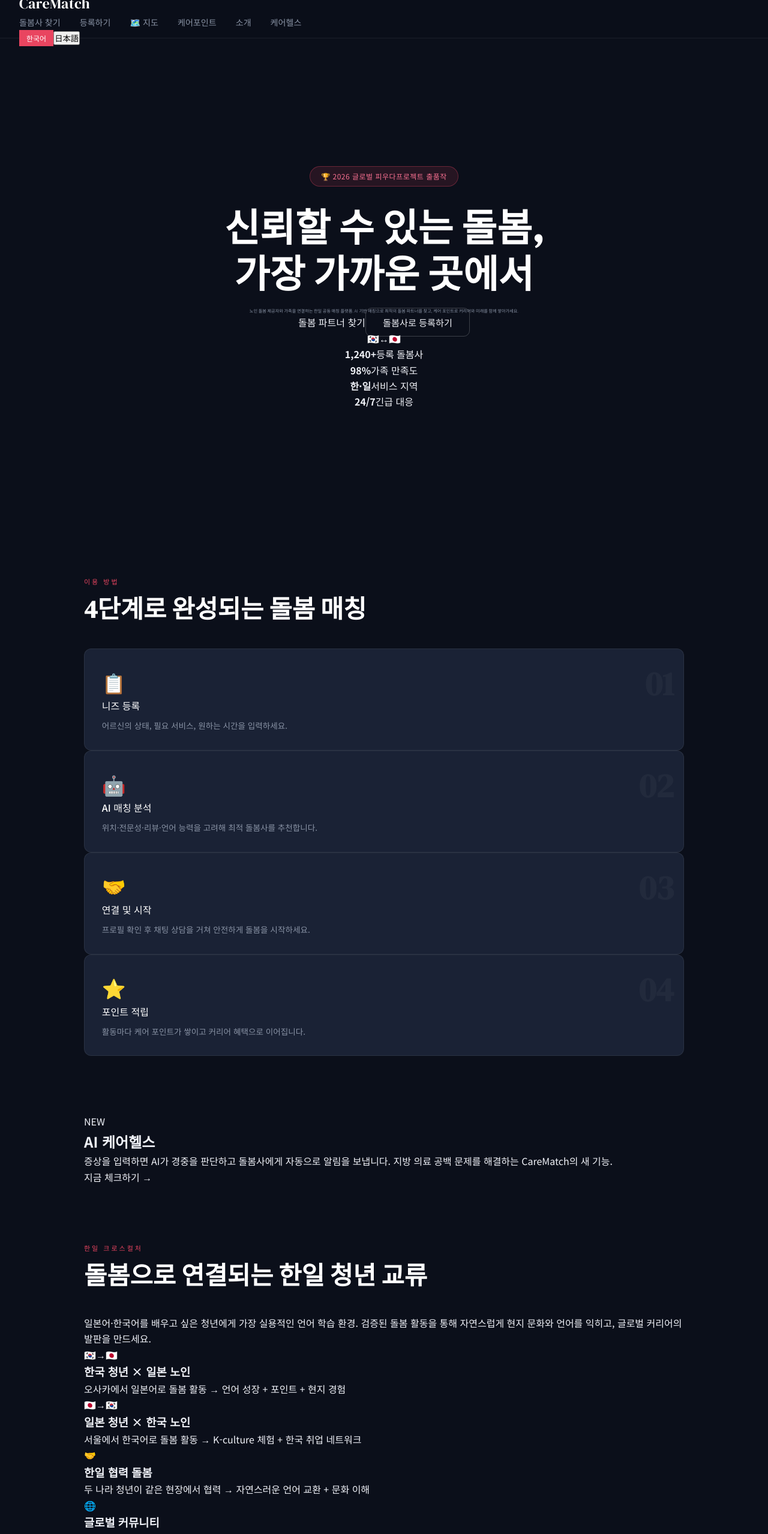
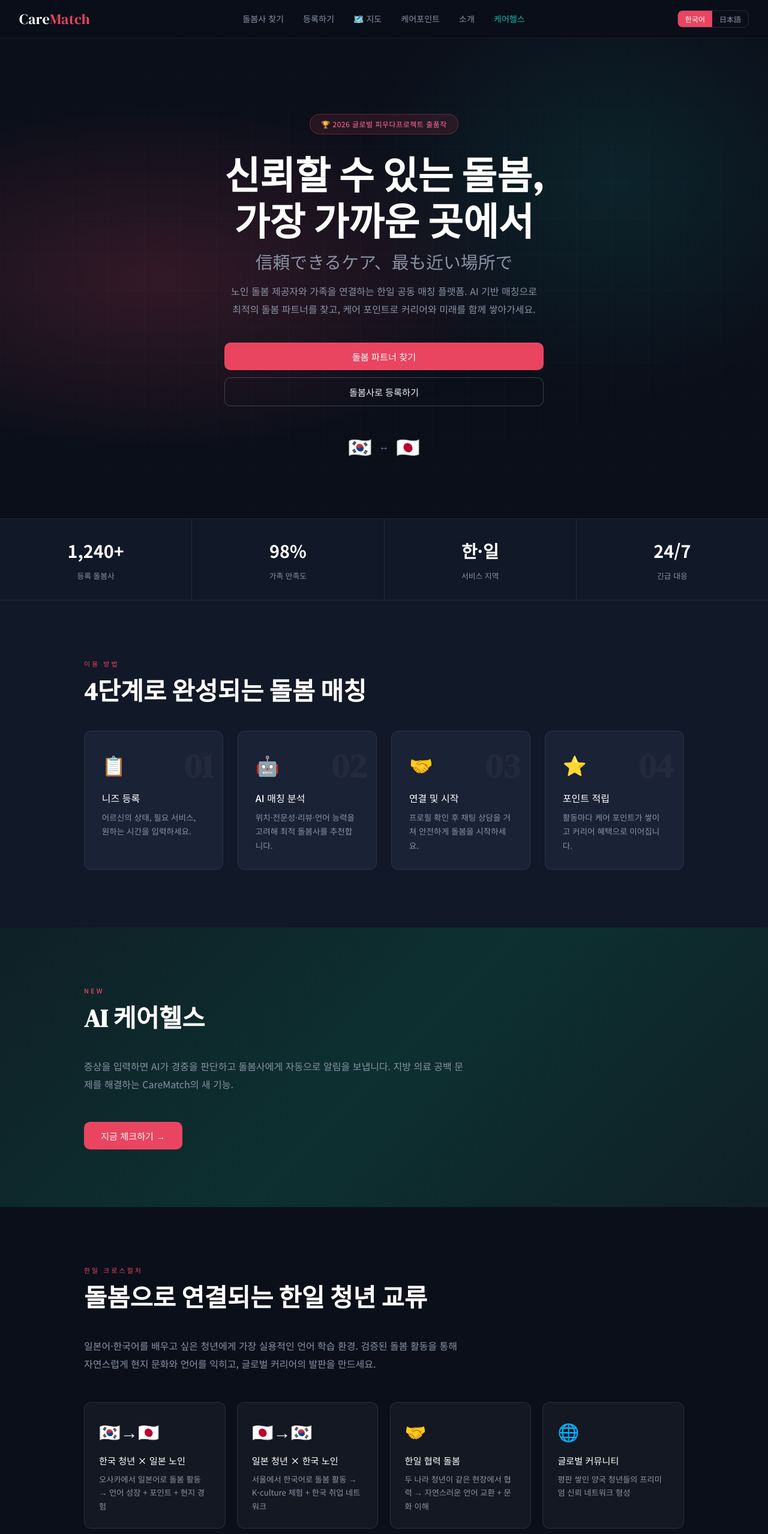
Before and after one commit to kentkim0326/CareMatch, a Next.js app: page / in a window 1280 px wide. Shown: the top 2557 px of the page at 60% size. Built offline with nearby package versions, Linux system fonts and the light colour scheme.

Commit message:
Update page.tsx

```diff
--- a/app/page.tsx
+++ b/app/page.tsx
@@ -7,87 +7,119 @@
 
 export default function Home() {
   const [lang, setLang] = useState<Lang>('ko');
+  const [menuOpen, setMenuOpen] = useState(false);
 
   return (
-    <div className={styles.wrapper}>
-      {/* ── 네비게이션 ── */}
+    <div className={`${styles.root} ${lang === 'ja' ? styles.rootJa : ''}`}>
+
+      {/* ── NAV ── */}
       <nav className={styles.nav}>
-        <div className={styles.navInner}>
-          <a href="/" className={styles.logo}>CareMatch</a>
-          <div className={styles.navLinks}>
-            <a href="#">{lang === 'ko' ? '돌봄사 찾기' : '介護士を探す'}</a>
-            <a href="#">{lang === 'ko' ? '등록하기' : '登録する'}</a>
-            <a href="#">🗺️ {lang === 'ko' ? '지도' : '地図'}</a>
-            <a href="#">{lang === 'ko' ? '케어포인트' : 'ケアポイント'}</a>
-            <a href="#">{lang === 'ko' ? '소개' : '紹介'}</a>
-            <a href="/health" className={styles.navHealth}>
+        <a href="/" className={styles.logo}>Care<span>Match</span></a>
+        <div className={`${styles.navLinks} ${menuOpen ? styles.navOpen : ''}`}>
+          <a href="#">{lang === 'ko' ? '돌봄사 찾기'  : '介護士を探す'}</a>
+          <a href="#">{lang === 'ko' ? '등록하기'     : '登録する'}</a>
+          <a href="#">{lang === 'ko' ? '🗺️ 지도'      : '🗺️ 地図'}</a>
+          <a href="#">{lang === 'ko' ? '케어포인트'   : 'ケアポイント'}</a>
+          <a href="#">{lang === 'ko' ? '소개'         : '紹介'}</a>
+          <a href="/health" style={{color:'#14b8a6', fontWeight:500}}>
             {lang === 'ko' ? '케어헬스' : 'ケアヘルス'}
           </a>
         </div>
-          <div className={styles.langToggle}>
+        <div className={styles.navRight}>
+          <div className={styles.langSwitch}>
             <button
-              className={lang === 'ko' ? styles.langOn : ''}
+              className={lang === 'ko' ? styles.langOn : styles.langOff}
               onClick={() => setLang('ko')}
             >한국어</button>
             <button
-              className={lang === 'ja' ? styles.langOn : ''}
+              className={lang === 'ja' ? styles.langOn : styles.langOff}
               onClick={() => setLang('ja')}
             >日本語</button>
           </div>
+          <button className={styles.hamburger} onClick={() => setMenuOpen(o => !o)}>
+            <span /><span /><span />
+          </button>
         </div>
       </nav>
 
-      {/* ── 히어로 ── */}
+      {/* ── HERO ── */}
       <section className={styles.hero}>
+        <div className={styles.heroBg} />
+        <div className={styles.heroGrid} />
         <div className={styles.heroInner}>
-          <div className={styles.badge}>🏆 {lang === 'ko' ? '2026 글로벌 피우다프로젝트 출품작' : '2026 グローバルピウダプロジェクト出品作'}</div>
+          <div className={styles.badge}>
+            🏆 {lang === 'ko' ? '2026 글로벌 피우다프로젝트 출품작' : '2026 グローバルピウダプロジェクト出品作'}
+          </div>
           <h1 className={styles.heroTitle}>
-            {lang === 'ko'
-              ? <>신뢰할 수 있는 돌봄,<br />가장 가까운 곳에서</>
-              : <>信頼できるケア、<br />最も近い場所で</>}
+            {lang === 'ko' ? '신뢰할 수 있는 돌봄,' : '信頼できるケア、'}<br />
+            {lang === 'ko' ? '가장 가까운 곳에서' : '最も近い場所で'}
+            <span className={styles.heroSub}>
+              {lang === 'ko' ? '信頼できるケア、最も近い場所で' : '신뢰할 수 있는 돌봄, 가장 가까운 곳에서'}
+            </span>
           </h1>
-          <p className={styles.heroSub}>
+          <p className={styles.heroDesc}>
             {lang === 'ko'
               ? '노인 돌봄 제공자와 가족을 연결하는 한일 공동 매칭 플랫폼.\nAI 기반 매칭으로 최적의 돌봄 파트너를 찾고,\n케어 포인트로 커리어와 미래를 함께 쌓아가세요.'
               : '高齢者介護プロバイダーと家族をつなぐ日韓共同マッチングプラットフォーム。\nAIマッチングで最適なケアパートナーを見つけ、\nケアポイントでキャリアと未来を一緒に築きましょう。'}
           </p>
-          <div className={styles.heroBtns}>
-            <a href="#" className={styles.btnBlue}>
+          <div className={styles.heroCtaRow}>
+            <button className={styles.btnPrimary}>
               {lang === 'ko' ? '돌봄 파트너 찾기' : '介護パートナーを探す'}
-            </a>
-            <a href="#" className={styles.btnOutline}>
+            </button>
+            <button className={styles.btnOutline}>
               {lang === 'ko' ? '돌봄사로 등록하기' : '介護士として登録する'}
-            </a>
+            </button>
           </div>
-          <div className={styles.heroFlag}>🇰🇷↔🇯🇵</div>
-          <div className={styles.stats}>
-            <div className={styles.stat}><strong>1,240+</strong><span>{lang === 'ko' ? '등록 돌봄사' : '登録介護士'}</span></div>
-            <div className={styles.stat}><strong>98%</strong><span>{lang === 'ko' ? '가족 만족도' : 'ご家族満足度'}</span></div>
-            <div className={styles.stat}><strong>{lang === 'ko' ? '한·일' : '韓·日'}</strong><span>{lang === 'ko' ? '서비스 지역' : 'サービスエリア'}</span></div>
-            <div className={styles.stat}><strong>24/7</strong><span>{lang === 'ko' ? '긴급 대응' : '緊急対応'}</span></div>
+          <div className={styles.heroFlags}>
+            <span>🇰🇷</span>
+            <span className={styles.flagDivider}>↔</span>
+            <span>🇯🇵</span>
           </div>
         </div>
       </section>
 
-      {/* ── 이용 방법 ── */}
-      <section className={styles.section}>
+      {/* ── STATS ── */}
+      <div className={styles.statsBar}>
+        {[
+          { val: '1,240+', label: lang === 'ko' ? '등록 돌봄사'   : '登録介護士' },
+          { val: '98%',    label: lang === 'ko' ? '가족 만족도'   : 'ご家族満足度' },
+          { val: lang === 'ko' ? '한·일' : '韓·日', label: lang === 'ko' ? '서비스 지역' : 'サービスエリア' },
+          { val: '24/7',   label: lang === 'ko' ? '긴급 대응'     : '緊急対応' },
+        ].map(s => (
+          <div key={s.label} className={styles.statItem}>
+            <strong>{s.val}</strong>
+            <span>{s.label}</span>
+          </div>
+        ))}
+      </div>
+
+      {/* ── HOW IT WORKS ── */}
+      <section className={`${styles.section} ${styles.sectionDark}`}>
         <div className={styles.sectionInner}>
           <p className={styles.sectionLabel}>{lang === 'ko' ? '이용 방법' : 'ご利用方法'}</p>
           <h2 className={styles.sectionTitle}>
             {lang === 'ko' ? '4단계로 완성되는 돌봄 매칭' : '4ステップで完成する介護マッチング'}
           </h2>
-          <div className={styles.steps}>
+          <div className={styles.stepsGrid}>
             {[
-              { num: '01', icon: '📋', ko: '니즈 등록', ja: 'ニーズ登録', koDesc: '어르신의 상태, 필요 서비스, 원하는 시간을 입력하세요.', jaDesc: 'ご高齢の方の状態、必要なサービス、希望時間を入力してください。' },
-              { num: '02', icon: '🤖', ko: 'AI 매칭 분석', ja: 'AIマッチング分析', koDesc: '위치·전문성·리뷰·언어 능력을 고려해 최적 돌봄사를 추천합니다.', jaDesc: '位置・専門性・レビュー・語学力を考慮して最適な介護士を推薦します。' },
-              { num: '03', icon: '🤝', ko: '연결 및 시작', ja: '接続と開始', koDesc: '프로필 확인 후 채팅 상담을 거쳐 안전하게 돌봄을 시작하세요.', jaDesc: 'プロフィール確認後、チャット相談を経て安全にケアを開始してください。' },
-              { num: '04', icon: '⭐', ko: '포인트 적립', ja: 'ポイント積立', koDesc: '활동마다 케어 포인트가 쌓이고 커리어 혜택으로 이어집니다.', jaDesc: '活動ごとにケアポイントが貯まり、キャリア特典につながります。' },
+              { num:'01', icon:'📋', ko:'니즈 등록', ja:'ニーズ登録',
+                koD:'어르신의 상태, 필요 서비스, 원하는 시간을 입력하세요.',
+                jaD:'ご高齢の方の状態、必要なサービス、希望時間を入力してください。' },
+              { num:'02', icon:'🤖', ko:'AI 매칭 분석', ja:'AIマッチング分析',
+                koD:'위치·전문성·리뷰·언어 능력을 고려해 최적 돌봄사를 추천합니다.',
+                jaD:'位置・専門性・レビュー・語学力を考慮して最適な介護士を推薦します。' },
+              { num:'03', icon:'🤝', ko:'연결 및 시작', ja:'接続と開始',
+                koD:'프로필 확인 후 채팅 상담을 거쳐 안전하게 돌봄을 시작하세요.',
+                jaD:'プロフィール確認後、チャット相談を経て安全にケアを開始してください。' },
+              { num:'04', icon:'⭐', ko:'포인트 적립', ja:'ポイント積立',
+                koD:'활동마다 케어 포인트가 쌓이고 커리어 혜택으로 이어집니다.',
+                jaD:'活動ごとにケアポイントが貯まり、キャリア特典につながります。' },
             ].map(s => (
               <div key={s.num} className={styles.stepCard}>
                 <span className={styles.stepNum}>{s.num}</span>
-                <span className={styles.stepIcon}>{s.icon}</span>
+                <div className={styles.stepIcon}>{s.icon}</div>
                 <h3>{lang === 'ko' ? s.ko : s.ja}</h3>
-                <p>{lang === 'ko' ? s.koDesc : s.jaDesc}</p>
+                <p>{lang === 'ko' ? s.koD : s.jaD}</p>
               </div>
             ))}
           </div>
@@ -95,69 +127,78 @@
       </section>
 
       {/* ── AI 케어헬스 배너 ── */}
-      <section className={styles.healthBanner}>
+      <section className={`${styles.section} ${styles.sectionTeal}`}>
         <div className={styles.sectionInner}>
-          <div className={styles.healthBannerInner}>
-            <div>
-              <p className={styles.healthBannerLabel}>NEW</p>
-              <h2 className={styles.healthBannerTitle}>
+          <p className={styles.sectionLabel}>NEW</p>
+          <h2 className={styles.sectionTitleWhite}>
             {lang === 'ko' ? 'AI 케어헬스' : 'AIケアヘルス'}
           </h2>
-              <p className={styles.healthBannerDesc}>
+          <p className={styles.crossDesc}>
             {lang === 'ko'
               ? '증상을 입력하면 AI가 경중을 판단하고 돌봄사에게 자동으로 알림을 보냅니다. 지방 의료 공백 문제를 해결하는 CareMatch의 새 기능.'
               : '症状を入力するとAIが重症度を判断し、介護士に自動通知します。地方の医療空白問題を解決するCareMatchの新機能。'}
           </p>
-            </div>
-            <a href="/health" className={styles.btnBlue}>
+          <div className={styles.btnRow}>
+            <a href="/health">
+              <button className={styles.btnPrimary}>
                 {lang === 'ko' ? '지금 체크하기 →' : '今すぐチェック →'}
+              </button>
             </a>
+            <div style={{flex:1}} />
           </div>
         </div>
       </section>
 
-      {/* ── 크로스컬처 ── */}
+      {/* ── CROSS CULTURE ── */}
       <section className={styles.section}>
         <div className={styles.sectionInner}>
           <p className={styles.sectionLabel}>{lang === 'ko' ? '한일 크로스컬처' : '日韓クロスカルチャー'}</p>
           <h2 className={styles.sectionTitle}>
             {lang === 'ko' ? '돌봄으로 연결되는 한일 청년 교류' : '介護でつながる日韓青年交流'}
           </h2>
-          <p className={styles.sectionDesc}>
+          <p className={styles.crossDesc}>
             {lang === 'ko'
               ? '일본어·한국어를 배우고 싶은 청년에게 가장 실용적인 언어 학습 환경. 검증된 돌봄 활동을 통해 자연스럽게 현지 문화와 언어를 익히고, 글로벌 커리어의 발판을 만드세요.'
               : '日本語・韓国語を学びたい若者に最も実用的な語学学習環境。認定された介護活動を通じて自然に現地の文化と言語を身につけ、グローバルキャリアの足掛かりを作りましょう。'}
           </p>
-          <div className={styles.crossGrid}>
+          <div className={styles.scenarioGrid}>
             {[
-              { flag: '🇰🇷→🇯🇵', ko: '한국 청년 × 일본 노인', ja: '韓国の若者 × 日本の高齢者', koDesc: '오사카에서 일본어로 돌봄 활동 → 언어 성장 + 포인트 + 현지 경험', jaDesc: '大阪で日本語で介護活動 → 言語成長 + ポイント + 現地経験' },
-              { flag: '🇯🇵→🇰🇷', ko: '일본 청년 × 한국 노인', ja: '日本の若者 × 韓国の高齢者', koDesc: '서울에서 한국어로 돌봄 활동 → K-culture 체험 + 한국 취업 네트워크', jaDesc: 'ソウルで韓国語で介護活動 → K-culture体験 + 韓国就職ネットワーク' },
-              { flag: '🤝', ko: '한일 협력 돌봄', ja: '日韓協力介護', koDesc: '두 나라 청년이 같은 현장에서 협력 → 자연스러운 언어 교환 + 문화 이해', jaDesc: '両国の若者が同じ現場で協力 → 自然な言語交換 + 文化理解' },
-              { flag: '🌐', ko: '글로벌 커뮤니티', ja: 'グローバルコミュニティ', koDesc: '평판 쌓인 양국 청년들의 프리미엄 신뢰 네트워크 형성', jaDesc: '実績のある両国の若者のプレミアム信頼ネットワーク形成' },
+              { flag:'🇰🇷→🇯🇵', ko:'한국 청년 × 일본 노인', ja:'韓国の若者 × 日本の高齢者',
+                koD:'오사카에서 일본어로 돌봄 활동 → 언어 성장 + 포인트 + 현지 경험',
+                jaD:'大阪で日本語で介護活動 → 言語成長 + ポイント + 現地経験' },
+              { flag:'🇯🇵→🇰🇷', ko:'일본 청년 × 한국 노인', ja:'日本の若者 × 韓国の高齢者',
+                koD:'서울에서 한국어로 돌봄 활동 → K-culture 체험 + 한국 취업 네트워크',
+                jaD:'ソウルで韓国語で介護活動 → K-culture体験 + 韓国就職ネットワーク' },
+              { flag:'🤝', ko:'한일 협력 돌봄', ja:'日韓協力介護',
+                koD:'두 나라 청년이 같은 현장에서 협력 → 자연스러운 언어 교환 + 문화 이해',
+                jaD:'両国の若者が同じ現場で協力 → 自然な言語交換 + 文化理解' },
+              { flag:'🌐', ko:'글로벌 커뮤니티', ja:'グローバルコミュニティ',
+                koD:'평판 쌓인 양국 청년들의 프리미엄 신뢰 네트워크 형성',
+                jaD:'実績のある両国の若者のプレミアム信頼ネットワーク形成' },
             ].map(c => (
-              <div key={c.flag} className={styles.crossCard}>
-                <div className={styles.crossFlag}>{c.flag}</div>
+              <div key={c.flag} className={styles.scenarioCard}>
+                <div className={styles.scenarioFlag}>{c.flag}</div>
                 <h3>{lang === 'ko' ? c.ko : c.ja}</h3>
-                <p>{lang === 'ko' ? c.koDesc : c.jaDesc}</p>
+                <p>{lang === 'ko' ? c.koD : c.jaD}</p>
               </div>
             ))}
           </div>
         </div>
       </section>
 
-      {/* ── 케어 포인트 ── */}
-      <section className={styles.sectionGray}>
+      {/* ── CARE POINTS ── */}
+      <section className={`${styles.section} ${styles.sectionDark}`}>
         <div className={styles.sectionInner}>
           <p className={styles.sectionLabel}>{lang === 'ko' ? '케어 포인트 시스템' : 'ケアポイントシステム'}</p>
           <h2 className={styles.sectionTitle}>
             {lang === 'ko' ? '돌봄 활동이 커리어가 됩니다' : '介護活動がキャリアになります'}
           </h2>
-          <p className={styles.sectionDesc}>
+          <p className={styles.communityDesc}>
             {lang === 'ko'
               ? '단순 봉사가 아닙니다. 케어 포인트는 취업·입시·생활 혜택으로 직접 연결되는 실질적인 자산입니다.'
               : '単なるボランティアではありません。ケアポイントは就職・入試・生活特典に直接つながる実質的な資産です。'}
           </p>
-          <ul className={styles.pointList}>
+          <div className={styles.pointsGrid}>
             {(lang === 'ko' ? [
               '대기업·중견기업 채용 시 케어포인트 우대',
               '봉사 시간 자동 인증서 발급 (생기부·포트폴리오)',
@@ -167,19 +208,22 @@
               '한일 공동 봉사 인증서 발급',
             ] : [
               '大手・中堅企業採用時にケアポイント優遇',
-              'ボランティア時間の自動証明書発行（生活記録簿・ポートフォリオ）',
+              'ボランティア時間の自動証明書発行',
               '大学・大学院入学加点連動',
               'パートナー企業クーポン・割引・日韓旅行支援',
               'CSR実績自動化（企業ESG指標連動）',
               '日韓共同ボランティア認定書発行',
             ]).map(item => (
-              <li key={item}>{item}</li>
+              <div key={item} className={styles.pointItem}>
+                <div className={styles.pointDot} />
+                <span>{item}</span>
+              </div>
             ))}
-          </ul>
+          </div>
         </div>
       </section>
 
-      {/* ── 안전 시스템 ── */}
+      {/* ── SAFETY ── */}
       <section className={styles.section}>
         <div className={styles.sectionInner}>
           <p className={styles.sectionLabel}>{lang === 'ko' ? '안전 시스템' : '安全システム'}</p>
@@ -188,54 +232,65 @@
           </h2>
           <div className={styles.safetyGrid}>
             {[
-              { icon: '🔒', ko: '닉네임 공개', ja: 'ニックネーム公開', koDesc: '서비스 내 본명 비공개, 개인정보 완전 보호', jaDesc: 'サービス内で本名非公開、個人情報完全保護' },
-              { icon: '🪪', ko: '신원 검증', ja: '本人確認', koDesc: '신분증 인증 + 범죄경력조회 API 연동', jaDesc: '身分証認証 + 犯罪歴照会API連動' },
-              { icon: '⚖️', ko: '노인 상호 평가', ja: '高齢者相互評価', koDesc: '돌봄사도 노인을 평가, 문제 행동 누적 기록', jaDesc: '介護士も高齢者を評価、問題行動の累積記録' },
-              { icon: '🤖', ko: 'AI 분쟁 감지', ja: 'AI紛争検知', koDesc: '이상 신호 자동 감지 + 운영자 즉시 개입', jaDesc: '異常シグナル自動検知 + オペレーター即時介入' },
+              { icon:'🔒', ko:'닉네임 공개',    ja:'ニックネーム公開',
+                koD:'서비스 내 본명 비공개, 개인정보 완전 보호',
+                jaD:'サービス内で本名非公開、個人情報完全保護' },
+              { icon:'🪪', ko:'신원 검증',      ja:'本人確認',
+                koD:'신분증 인증 + 범죄경력조회 API 연동',
+                jaD:'身分証認証 + 犯罪歴照会API連動' },
+              { icon:'⚖️', ko:'노인 상호 평가', ja:'高齢者相互評価',
+                koD:'돌봄사도 노인을 평가, 문제 행동 누적 기록',
+                jaD:'介護士も高齢者を評価、問題行動の累積記録' },
+              { icon:'🤖', ko:'AI 분쟁 감지',  ja:'AI紛争検知',
+                koD:'이상 신호 자동 감지 + 운영자 즉시 개입',
+                jaD:'異常シグナル自動検知 + オペレーター即時介入' },
             ].map(s => (
               <div key={s.icon} className={styles.safetyCard}>
-                <span className={styles.safetyIcon}>{s.icon}</span>
+                <div className={styles.safetyIcon}>{s.icon}</div>
                 <h3>{lang === 'ko' ? s.ko : s.ja}</h3>
-                <p>{lang === 'ko' ? s.koDesc : s.jaDesc}</p>
+                <p>{lang === 'ko' ? s.koD : s.jaD}</p>
               </div>
             ))}
           </div>
         </div>
       </section>
 
-      {/* ── 한일 공동 철학 ── */}
-      <section className={styles.sectionGray}>
+      {/* ── BILINGUAL ── */}
+      <section className={`${styles.section} ${styles.sectionDark}`}>
         <div className={styles.sectionInner}>
           <p className={styles.sectionLabel}>{lang === 'ko' ? '한 · 일 공동' : '韓 · 日 共同'}</p>
           <h2 className={styles.sectionTitle}>
             {lang === 'ko' ? '두 나라, 하나의 돌봄 철학' : '二つの国、一つの介護哲学'}
           </h2>
-          <div className={styles.philosophyGrid}>
-            <div className={styles.philosophyCard}>
-              <p className={styles.philosophyFlag}>🇰🇷 한국어</p>
+          <div className={styles.biGrid}>
+            <div className={styles.biCard}>
+              <p className={styles.biFlag}>🇰🇷 한국어</p>
               <p>케어매치는 고령화 사회에서 발생하는 돌봄 공백을 해소하기 위해 만들어졌습니다. 신뢰할 수 있는 돌봄 파트너를 가족처럼 연결하고, 어르신이 익숙한 환경에서 행복하게 생활할 수 있도록 지원합니다.</p>
             </div>
-            <div className={styles.philosophyCard}>
-              <p className={styles.philosophyFlag}>🇯🇵 日本語</p>
+            <div className={`${styles.biCard} ${styles.biCardJa}`}>
+              <p className={styles.biFlag}>🇯🇵 日本語</p>
               <p>ケアマッチは、高齢化社会における介護の空白を埋めるために作られました。信頼できる介護パートナーを家族のようにつなぎ、ご高齢の方が慣れ親しんだ環境で幸せに暮らせるよう支援します。</p>
             </div>
           </div>
         </div>
       </section>
 
-      {/* ── 푸터 ── */}
+      {/* ── FOOTER ── */}
       <footer className={styles.footer}>
         <div className={styles.footerInner}>
-          <p className={styles.footerLogo}>CareMatch</p>
-          <p className={styles.footerSub}>2026 글로벌 피우다프로젝트 출품 · 수도권</p>
+          <p className={styles.footerLogo}>Care<span>Match</span></p>
+          <p className={styles.footerTagline}>2026 글로벌 피우다프로젝트 출품 · 수도권</p>
           <div className={styles.footerLinks}>
             <a href="https://github.com/kentkim0326/CareMatch" target="_blank" rel="noreferrer">GitHub</a>
+            <span>·</span>
             <a href="#">{lang === 'ko' ? '기획안' : '企画書'}</a>
+            <span>·</span>
             <a href="mailto:ictcoc@kfict.or.kr">{lang === 'ko' ? '문의' : 'お問い合わせ'}</a>
           </div>
           <p className={styles.footerCopy}>© 2026 CareMatch. Built with ❤️ for Korea &amp; Japan.</p>
         </div>
       </footer>
+
     </div>
   );
 }
```
Lines whose indentation alone changed are shown as unchanged.
